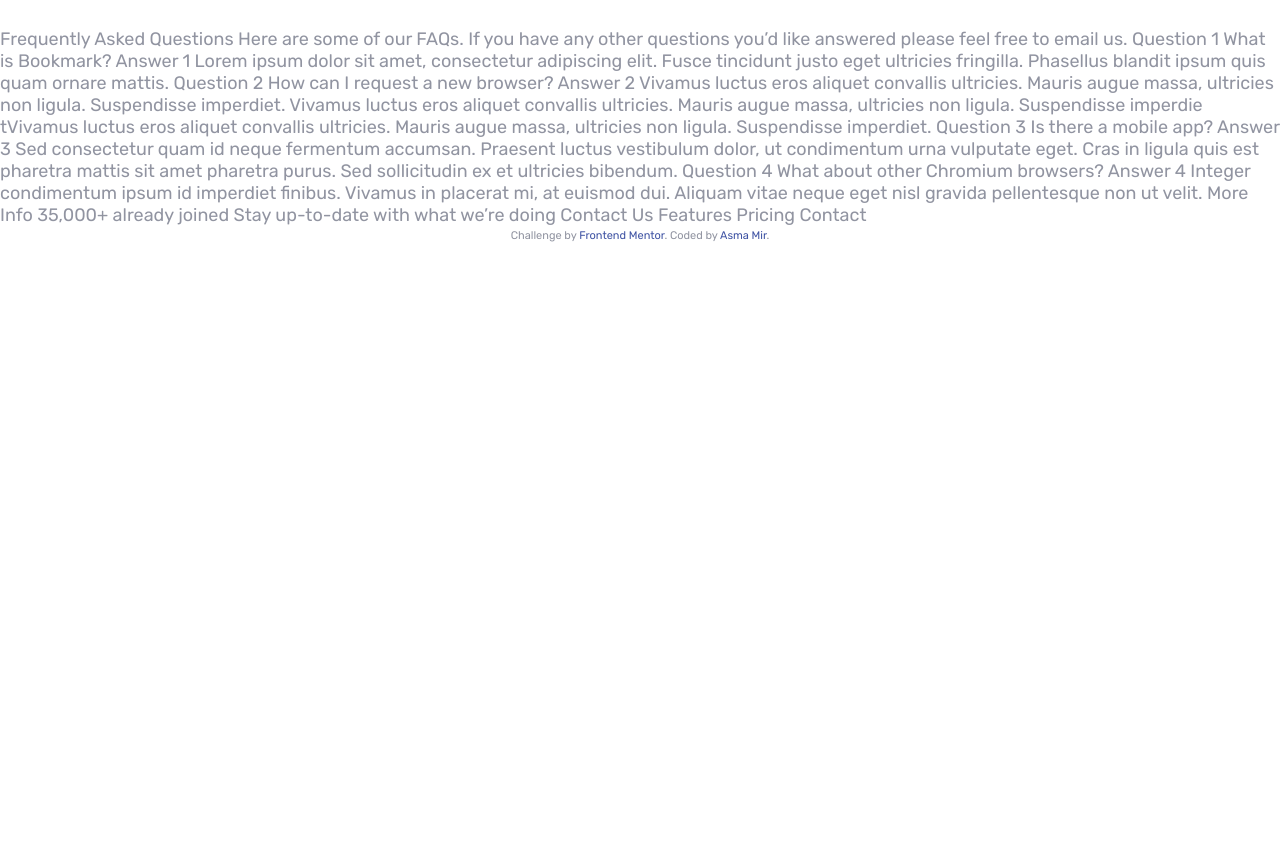
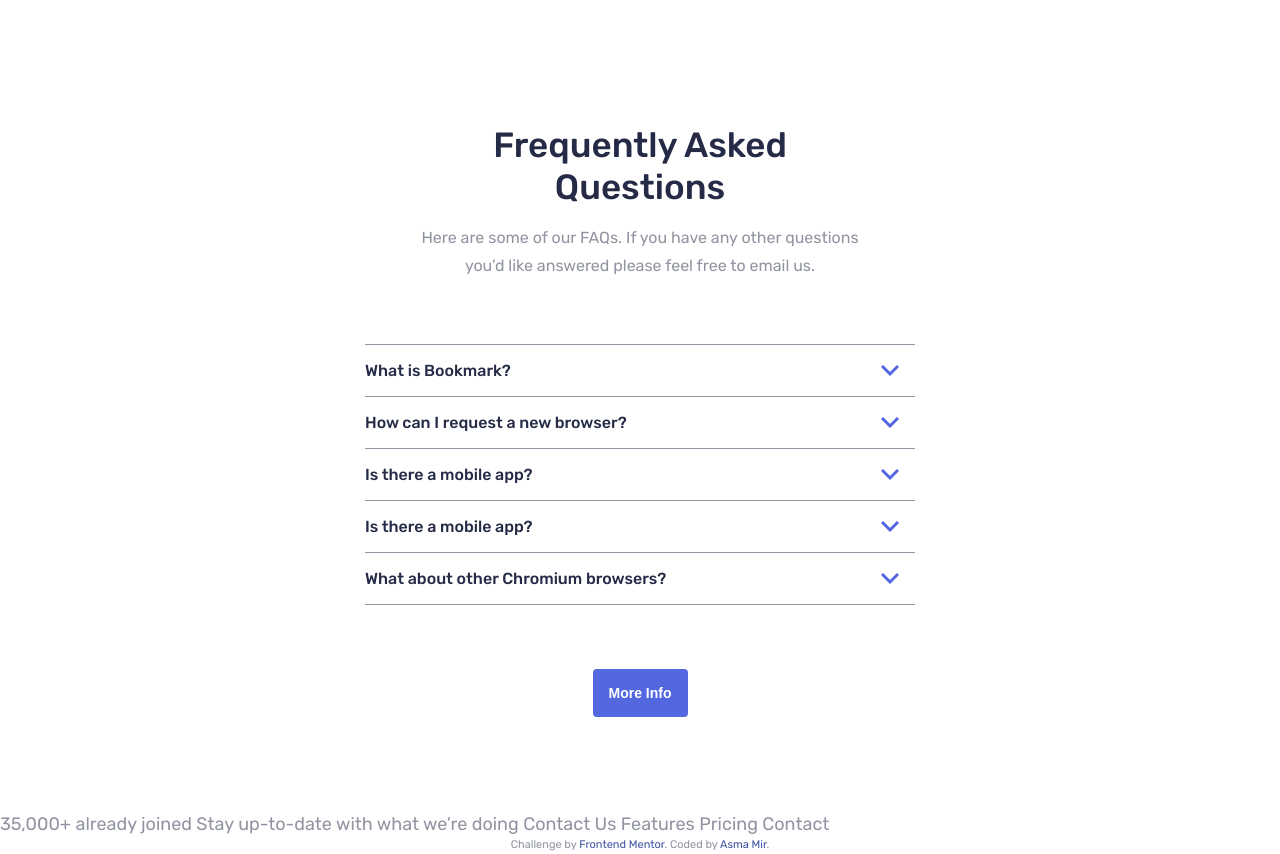
Before and after one commit to Matin297/bookmark-landing, a Next.js app: page / in a window 1280 px wide. Shown: the part 2100-2954 px from the top of the page. Before the commit the page ends 2345 px from the top, so only its background shows below. Built offline with nearby package versions, Linux system fonts and the light colour scheme.

Commit message:
Adds the faq section

```diff
--- a/components/button/primary.js
+++ b/components/button/primary.js
@@ -19,9 +19,9 @@ const StyledButton = styled.button`
     }
 `;
 
-function PrimaryButton({ children }) {
+function PrimaryButton({ children, className }) {
     return (
-        <StyledButton>
+        <StyledButton className={className}>
             {children}
         </StyledButton>
     )
--- /dev/null
+++ b/components/faq/faq.js
@@ -0,0 +1,115 @@
+import { useState } from 'react';
+import styled from 'styled-components';
+
+// COMPONENTS
+import SectionWrapper from '../section/index';
+import SectionOpening from '../section/opening';
+import Button from '../button/primary';
+// ICONS
+const DOWN_ARROW = '/images/icon-arrow.svg';
+const DOWN_ARROW_Active = '/images/icon-arrow-secondry.svg';
+
+const StyledSectionWrapper = styled(SectionWrapper)`
+    text-align: center;
+`;
+
+const AccordionWrapper = styled.div`
+    max-width: 550px;
+    margin: auto;
+`;
+
+const AccordionItem = styled.div`
+    color: ${({ theme }) => theme.colors.veryDarkBlue};
+    font-size: 1rem;
+    text-align: left;
+    border-top: 1px solid ${({ theme }) => theme.colors.grayishBlue};
+    :last-child {
+        border-bottom: 1px solid ${({ theme }) => theme.colors.grayishBlue};
+    }
+
+    img {
+        transition: all 200ms ease-in-out;
+        transform: ${({ isActive }) => isActive ? 'rotate(180deg)' : 'rotate(0deg)'};
+    }
+
+    > div:first-child {
+        display: flex;
+        justify-content: space-between;
+        align-items: center;
+        padding: 1rem 1rem 1rem 0;
+        font-weight: 500;
+
+        :hover {
+            color: ${({ theme }) => theme.colors.secondry};
+            cursor: pointer;
+        }
+    }
+`;
+
+const AccordionAnswer = styled.div`
+    padding: 1rem 0;
+`;
+
+const StyledButton = styled(Button)`
+    margin-top: 4rem;
+`;
+
+const FAQ = [
+    {
+        id: 1,
+        q: "What is Bookmark?",
+        a: "Lorem ipsum dolor sit amet, consectetur adipiscing elit. Fusce tincidunt justo eget ultricies fringilla. Phasellus blandit ipsum quis quam ornare mattis."
+    },
+    {
+        id: 2,
+        q: "How can I request a new browser?",
+        a: "Vivamus luctus eros aliquet convallis ultricies. Mauris augue massa, ultricies non ligula. Suspendisse imperdiet. Vivamus luctus eros aliquet convallis ultricies. Mauris augue massa, ultricies non ligula. Suspendisse imperdie tVivamus luctus eros aliquet convallis ultricies. Mauris augue massa, ultricies non ligula. Suspendisse imperdiet."
+    },
+    {
+        id: 3,
+        q: "Is there a mobile app?",
+        a: "Sed consectetur quam id neque fermentum accumsan. Praesent luctus vestibulum dolor, ut condimentum urna vulputate eget. Cras in ligula quis est pharetra mattis sit amet pharetra purus. Sed sollicitudin ex et ultricies bibendum."
+    },
+    {
+        id: 4,
+        q: "Is there a mobile app?",
+        a: "Sed consectetur quam id neque fermentum accumsan. Praesent luctus vestibulum dolor, ut condimentum urna vulputate eget. Cras in ligula quis est pharetra mattis sit amet pharetra purus. Sed sollicitudin ex et ultricies bibendum."
+    },
+    {
+        id: 5,
+        q: "What about other Chromium browsers?",
+        a: "Integer condimentum ipsum id imperdiet finibus. Vivamus in placerat mi, at euismod dui. Aliquam vitae neque eget nisl gravida pellentesque non ut velit."
+    }
+]
+
+function FaqSection() {
+
+    const [activeAcc, setActiveAcc] = useState('');
+
+    return (
+        <section id="faq">
+            <StyledSectionWrapper>
+                <SectionOpening
+                    title="Frequently Asked Questions"
+                    desc="Here are some of our FAQs. If you have any other questions you’d like answered please feel free to email us."
+                />
+                <AccordionWrapper>
+                    {
+                        FAQ.map(item => (
+                            <AccordionItem isActive={item.id === activeAcc} key={item.id}>
+                                <div onClick={() => setActiveAcc(activeAcc => activeAcc === item.id ? '' : item.id)}>
+                                    <span>{item.q}</span>
+                                    <img src={item.id === activeAcc ? DOWN_ARROW_Active : DOWN_ARROW} alt="down-arrow" />
+                                </div>
+                                { item.id === activeAcc && <AccordionAnswer>{item.a}</AccordionAnswer>}
+                            </AccordionItem>
+                        ))
+                    }
+                </AccordionWrapper>
+                <StyledButton>More Info</StyledButton>
+            </StyledSectionWrapper>
+        </section>
+    )
+}
+
+export default FaqSection;
--- a/pages/index.js
+++ b/pages/index.js
@@ -2,6 +2,7 @@
 import Hero from '../components/hero/hero';
 import Features from '../components/features/features';
 import Extensions from '../components/extensions/extensions';
+import FaqSection from '../components/faq/faq';
 
 export default function Home() {
   return (
@@ -9,44 +10,7 @@ export default function Home() {
       <Hero />
       <Features />
       <Extensions />
-
-      Frequently Asked Questions
-
-      Here are some of our FAQs. If you have any other questions you’d like
-      answered please feel free to email us.
-
-      Question 1
-      What is Bookmark?
-
-      Answer 1
-      Lorem ipsum dolor sit amet, consectetur adipiscing elit. Fusce tincidunt
-      justo eget ultricies fringilla. Phasellus blandit ipsum quis quam ornare mattis.
-
-      Question 2
-      How can I request a new browser?
-
-      Answer 2
-      Vivamus luctus eros aliquet convallis ultricies. Mauris augue massa, ultricies non ligula.
-      Suspendisse imperdiet. Vivamus luctus eros aliquet convallis ultricies. Mauris augue massa,
-      ultricies non ligula. Suspendisse imperdie tVivamus luctus eros aliquet convallis ultricies.
-      Mauris augue massa, ultricies non ligula. Suspendisse imperdiet.
-
-      Question 3
-      Is there a mobile app?
-
-      Answer 3
-      Sed consectetur quam id neque fermentum accumsan. Praesent luctus vestibulum dolor, ut condimentum
-      urna vulputate eget. Cras in ligula quis est pharetra mattis sit amet pharetra purus. Sed
-      sollicitudin ex et ultricies bibendum.
-
-      Question 4
-      What about other Chromium browsers?
-
-      Answer 4
-      Integer condimentum ipsum id imperdiet finibus. Vivamus in placerat mi, at euismod dui. Aliquam
-      vitae neque eget nisl gravida pellentesque non ut velit.
-
-      More Info
+      <FaqSection />
 
       35,000+ already joined
 
```
Also changed, not shown: public/images/icon-arrow-secondry.svg (added).
